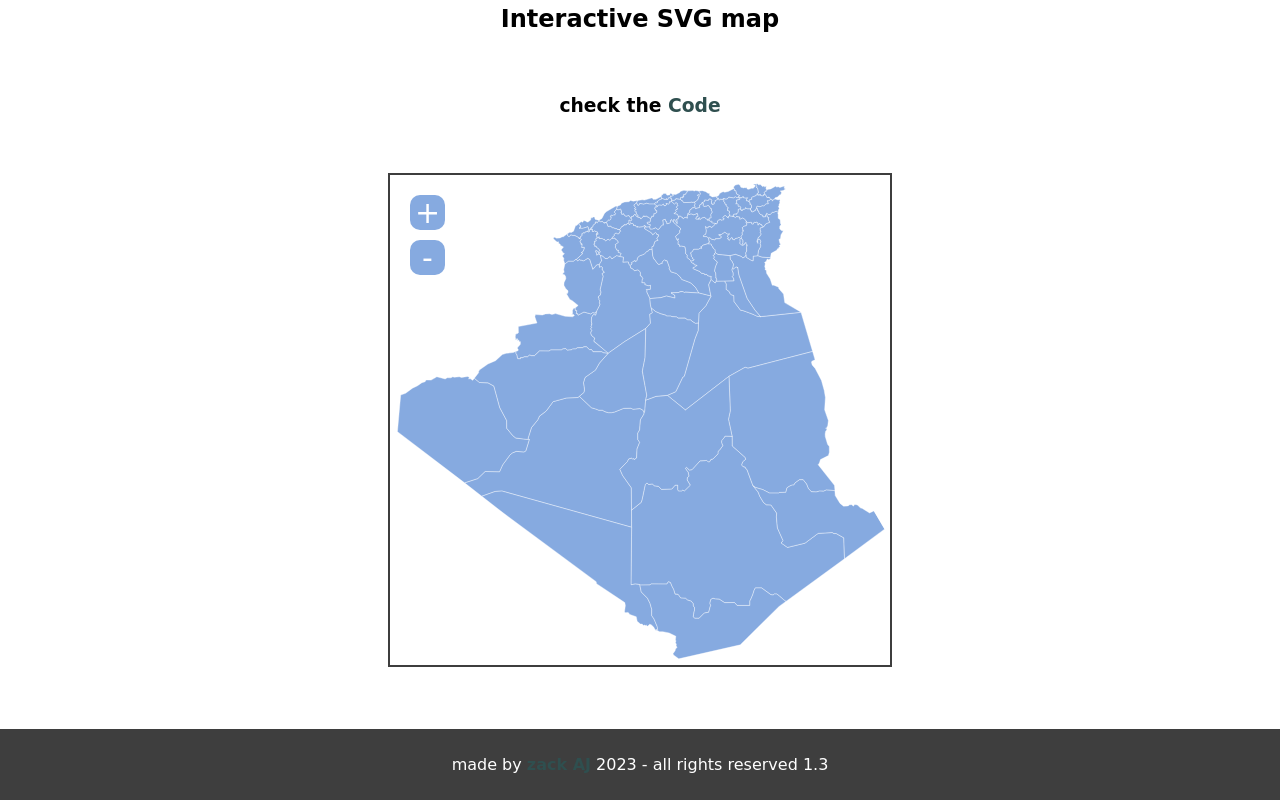
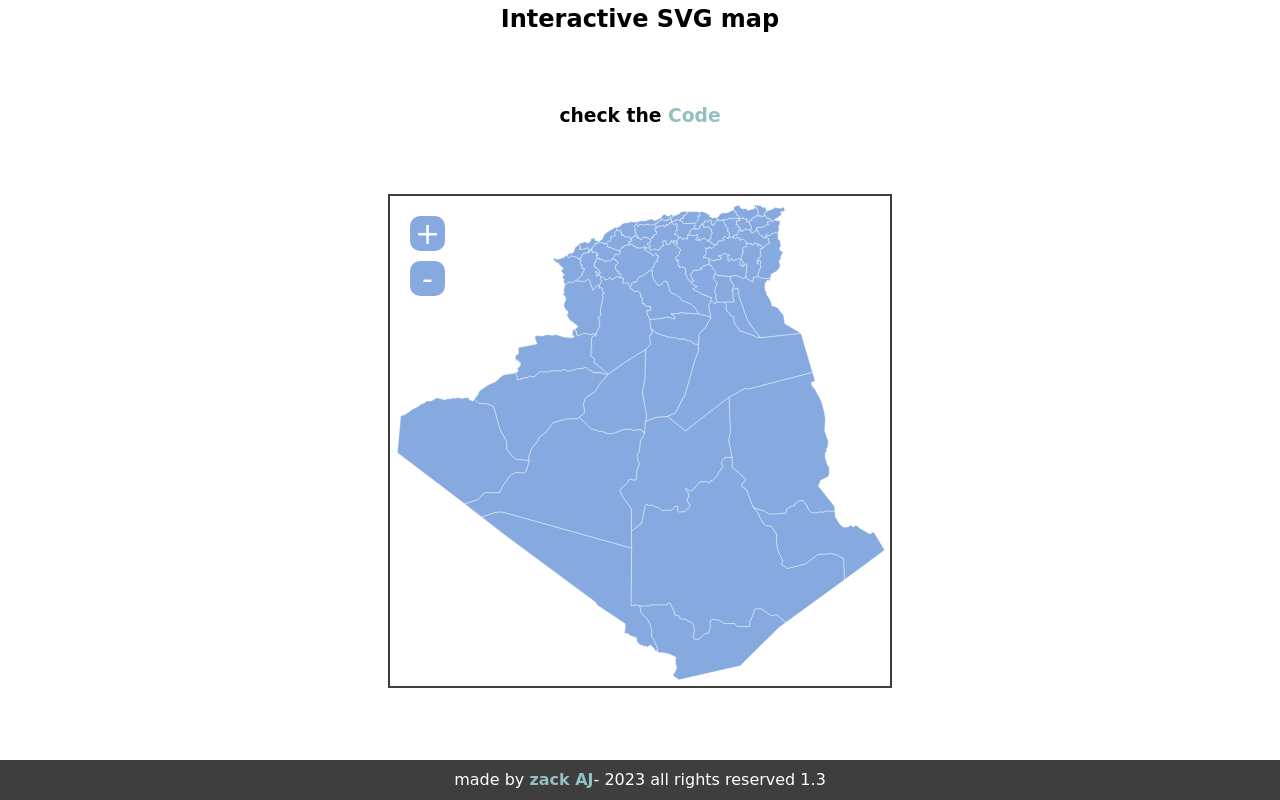
Before and after one commit to zackAJ/map, a plain HTML site: page index.html in a window 1280 px wide. Drawn offline with Linux system fonts and the light colour scheme.

Commit message:
fixed over flow and edited SVG id fields

```diff
--- a/css/algeriaMap.css
+++ b/css/algeriaMap.css
@@ -60,6 +60,7 @@
   #mapSection {
     display: flex;
     justify-content: center;
+    padding-inline:10px;
   }
 
   #mapCont {
@@ -97,19 +98,27 @@
   footer{
     background-color: #3e3e3e;
     display: flex;
+    flex-wrap: wrap;
     justify-content: center;
     align-items: center;
+    align-self: stretch;
     padding: 10px;
     color: white;
-    width: 100%;
+    width: auto;
     margin-top: 10px;
+    padding: 10px;
   }
   a,a:visited{
     text-decoration: none;
-    color: darkslategray;
+    color: rgb(147, 192, 192);
     font-family: cursive;
     font-weight: 900;
   }
   a:hover{
     color:crimson;
   }
+  footer p{
+    height: 20px;
+    padding: 0;
+    margin: 0;
+  }
--- a/index.html
+++ b/index.html
@@ -327,7 +327,7 @@
             612.919,239.094 611.84,248.734 609.52,253.654 607.359,254.394 610.14,254.855 609.66,257.835 607.56,260.115 606.6,265.755
             606.859,270.715 611.34,285.895 614.72,290.354 614.919,301.354 613.06,307.974 597.44,315.895 595.28,322.775 592.84,325.875
             624.859,366.534 " />
-        <path id="_34_Bord-Bou-Arréridj" fill="#86AAE0" class="wilayaPath" stroke="#FFFFFF" stroke-width="0.75"
+        <path id="_34_Bordj_Bou_Arréridj" fill="#86AAE0" class="wilayaPath" stroke="#FFFFFF" stroke-width="0.75"
           stroke-linecap="round" d="
             M378.418-155.512l-0.036-3.204l4.176-0.576l-0.968-5.854l3.338-5.716l-1.938-1.944l0.254-4.156l-1.928-0.548l-2.96-5.09
             l-2.406-0.726l-1.922,1.308l-5.704,0.594l-1.558-1.966l0.598-3.75l-2.516-1.344l-0.672,2.248l-4.032,1.838l-0.07,4.98l-8.358,2.196
@@ -452,7 +452,7 @@
                     210.442,215.274 201.779,218.874 196.442,220.934 193.102,222.274 187.442,223.614 180.38,223.614 173.779,221.614 168.779,218.874
                     162.102,218.874 155.442,216.274 147.442,213.934 123.64,191.554 132.581,183.994 133.8,178.554 131.76,164.954 134.822,154.454
                     155.201,140.114 163.14,126.294 180.002,107.355 180.38,106.915 212.02,84.554 254.18,58.195 252.822,115.434 247.54,141.994 " />
-        <polygon id="_50_Borj-Baji-Mokhtar" fill="#86AAE0" class="wilayaPath" stroke="#FFFFFF" stroke-width="0.75"
+        <polygon id="_50_Bordj-Badji-Mokhtar" fill="#86AAE0" class="wilayaPath" stroke="#FFFFFF" stroke-width="0.75"
           stroke-linecap="round" points="
           277.54,649.555 273.059,651.015 269.679,644.854 264.759,640.255 261.639,639.534 257.879,643.455 255.322,641.154 253.722,641.935
             251.242,640.995 249.201,642.115 247.222,639.055 243.68,639.135 237.279,633.294 235.481,624.635 222.779,620.154 219.619,616.115
@@ -540,7 +540,7 @@
   <!-- JS -->
   <script type="module" src="./js/main.js"></script>
   <footer>
-    <p>made by <a target="_blank" href="https://github.com/zackAJ">zack AJ</a> 2023 - all rights reserved 1.3</p>
+    <p>made by <a target="_blank" href="https://github.com/zackAJ">zack AJ</a> <p id="version">- 2023 all rights reserved 1.3</p></p>
   </footer>
 </body>
 
--- a/js/svgControlls.js
+++ b/js/svgControlls.js
@@ -74,8 +74,7 @@ function svgControlls() {
   for (let i = 0; i < svgPaths.length; i++) {
     svgPaths[i].addEventListener('dblclick', () => {
       let wilaya = wilayaList[i].substring(0, i.length == 2 ? wilayaList[i].length - 3 : wilayaList[i].length - 2)
-      window.open(`https://www.fedoul.com/search?r=${wilaya}`, '_self');
-      // console.log('click');
+      window.open(`https://en.wikipedia.org/w/index.php?search=${wilaya}`, '_blank');
     })
   }
 }
```
